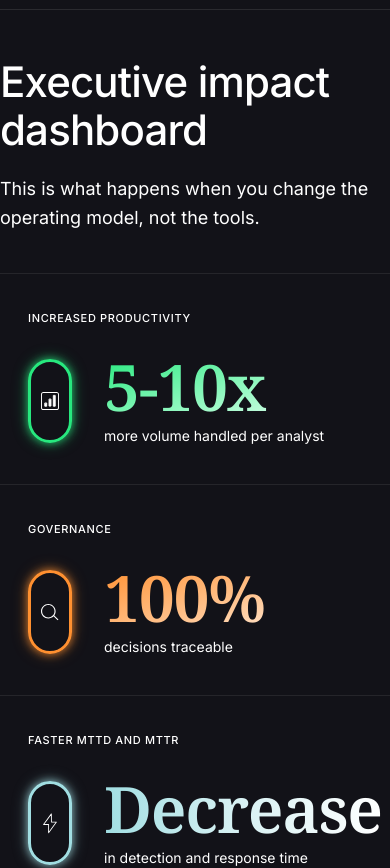
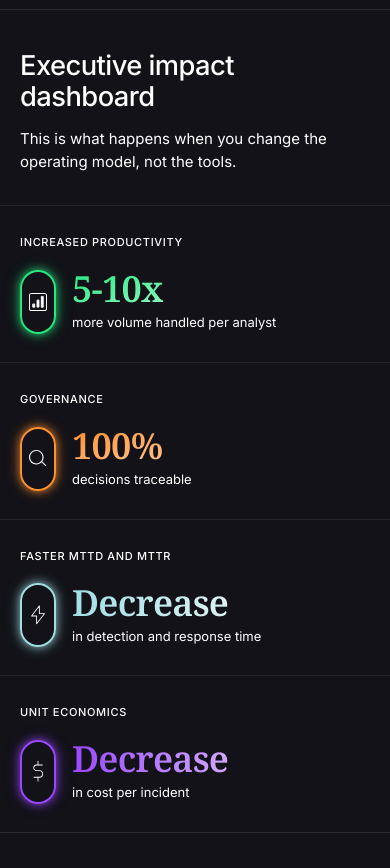
Before and after one commit to MuhammadArsalan-sirp/sirp.io, a Next.js app: page /enterprise-soc in a window 390 px wide. Shown: the part 4800-5668 px from the top of the page. Built offline with nearby package versions, Linux system fonts and the light colour scheme.

Commit message:
responsive

```diff
--- a/src/components/shared/ImpactMetricsDashboard.css
+++ b/src/components/shared/ImpactMetricsDashboard.css
@@ -20,12 +20,24 @@
   justify-content: center;
 }
 
+.impact-metrics-heading {
+  font-size: clamp(2rem, 3vw, 2.8rem);
+  line-height: 1.15;
+  letter-spacing: -0.02em;
+}
+
+.impact-metrics-subtext {
+  font-size: 16px;
+  margin-top: 1.25rem;
+}
+
 /* ─── Metric cells ────────────────────────────────────────── */
 .impact-metrics-cell {
   padding: 44px 40px;
   display: flex;
   flex-direction: column;
   gap: 28px;
+  min-width: 0;
 }
 
 .impact-metrics-cell:nth-child(2),
@@ -36,81 +48,6 @@
 .impact-metrics-cell:nth-child(2),
 .impact-metrics-cell:nth-child(4) {
   border-right: 1px solid rgba(255, 255, 255, 0.08);
-}
-
-/* ─── Tablet (768px – 1023px): 2-column ──────────────────── */
-@media (max-width: 1023px) {
-  .impact-metrics-grid {
-    grid-template-columns: 1fr 1fr;
-    grid-template-rows: auto;
-  }
-
-  .impact-metrics-heading-cell {
-    grid-column: 1 / -1;
-    grid-row: auto;
-    padding-block: 40px;
-    padding-inline: 0 56px;
-    border-right: none;
-    border-bottom: 1px solid rgba(255, 255, 255, 0.08);
-  }
-
-  .impact-metrics-cell:nth-child(2),
-  .impact-metrics-cell:nth-child(3) {
-    border-bottom: 1px solid rgba(255, 255, 255, 0.08);
-  }
-
-  .impact-metrics-cell:nth-child(2),
-  .impact-metrics-cell:nth-child(4) {
-    border-right: 1px solid rgba(255, 255, 255, 0.08);
-  }
-
-  .impact-metrics-cell:nth-child(3) {
-    border-right: none;
-  }
-
-  .impact-metrics-cell:nth-child(4),
-  .impact-metrics-cell:nth-child(5) {
-    border-bottom: none;
-  }
-}
-
-/* ─── Mobile (<640px): single column ─────────────────────── */
-@media (max-width: 639px) {
-  .impact-metrics-grid {
-    grid-template-columns: 1fr;
-  }
-
-  .impact-metrics-heading-cell {
-    padding: 48px 40px 40px 0;
-    text-align: left;
-    align-items: flex-start;
-  }
-
-  .impact-metrics-cell {
-    padding: 36px 28px;
-    border-right: none !important;
-    border-bottom: 1px solid rgba(255, 255, 255, 0.08);
-  }
-
-  .impact-metrics-cell:last-child {
-    border-bottom: none;
-  }
-
-  .impact-metrics-heading-cell h2 {
-    font-size: 42px !important;
-  }
-
-  .impact-metrics-heading-cell p {
-    font-size: 18px !important;
-  }
-
-  .impact-metrics-value {
-    font-size: 48px;
-  }
-
-  .impact-metrics-body p {
-    white-space: normal;
-  }
 }
 
 /* ─── Badge ───────────────────────────────────────────────── */
@@ -141,6 +78,13 @@
 .impact-metrics-body > div:last-child {
   flex: 1;
   min-width: 0;
+}
+
+.impact-metrics-subtitle {
+  font-family: var(--font-inter, sans-serif);
+  font-size: 14px;
+  line-height: 1.45;
+  margin-top: 6px;
 }
 
 .impact-metrics-body p {
@@ -263,3 +207,162 @@
   -webkit-text-fill-color: transparent;
   background-clip: text;
 }
+
+/* ─── Tablet (768px – 1023px): 2-column ──────────────────── */
+@media (max-width: 1023px) {
+  .impact-metrics-grid {
+    grid-template-columns: 1fr 1fr;
+    grid-template-rows: auto;
+  }
+
+  .impact-metrics-heading-cell {
+    grid-column: 1 / -1;
+    grid-row: auto;
+    padding-block: 40px;
+    padding-inline: 24px 48px;
+    border-right: none;
+    border-bottom: 1px solid rgba(255, 255, 255, 0.08);
+  }
+
+  .impact-metrics-heading {
+    font-size: clamp(1.75rem, 4vw, 2.25rem);
+  }
+
+  .impact-metrics-subtext {
+    font-size: 15px;
+    margin-top: 1rem;
+  }
+
+  .impact-metrics-cell {
+    padding: 32px 28px;
+    gap: 20px;
+  }
+
+  .impact-metrics-cell:nth-child(2),
+  .impact-metrics-cell:nth-child(3) {
+    border-bottom: 1px solid rgba(255, 255, 255, 0.08);
+  }
+
+  .impact-metrics-cell:nth-child(2),
+  .impact-metrics-cell:nth-child(4) {
+    border-right: 1px solid rgba(255, 255, 255, 0.08);
+  }
+
+  .impact-metrics-cell:nth-child(3) {
+    border-right: none;
+  }
+
+  .impact-metrics-cell:nth-child(4),
+  .impact-metrics-cell:nth-child(5) {
+    border-bottom: none;
+  }
+
+  .impact-metrics-body {
+    flex-direction: row;
+    gap: 24px;
+    align-items: center;
+  }
+
+  .impact-metrics-body p,
+  .impact-metrics-subtitle {
+    white-space: normal;
+  }
+
+  .impact-metrics-value {
+    font-size: clamp(2.25rem, 6vw, 3.25rem);
+    white-space: normal;
+    word-break: break-word;
+  }
+
+  .impact-metrics-pill {
+    width: 40px;
+    height: 72px;
+  }
+}
+
+/* ─── Mobile (<640px): single column ─────────────────────── */
+@media (max-width: 639px) {
+  .impact-metrics-grid {
+    grid-template-columns: 1fr;
+    grid-template-rows: auto;
+  }
+
+  .impact-metrics-heading-cell {
+    padding: 40px 24px 32px;
+    text-align: left;
+    align-items: flex-start;
+  }
+
+  .impact-metrics-heading {
+    font-size: clamp(1.625rem, 7vw, 2rem);
+  }
+
+  .impact-metrics-subtext {
+    font-size: 15px;
+    line-height: 1.5;
+  }
+
+  .impact-metrics-cell {
+    padding: 28px 24px;
+    gap: 18px;
+    border-right: none !important;
+    border-bottom: 1px solid rgba(255, 255, 255, 0.08);
+  }
+
+  .impact-metrics-cell:nth-child(4),
+  .impact-metrics-cell:nth-child(5) {
+    border-bottom: 1px solid rgba(255, 255, 255, 0.08);
+  }
+
+  .impact-metrics-cell:last-child {
+    border-bottom: none;
+  }
+
+  .impact-metrics-body {
+    flex-direction: row;
+    gap: 20px;
+    align-items: center;
+  }
+
+  .impact-metrics-pill {
+    width: 36px;
+    height: 64px;
+  }
+
+  .impact-metrics-pill--teal::before,
+  .impact-metrics-pill--orange::before,
+  .impact-metrics-pill--decrease::before,
+  .impact-metrics-pill--decrease-right::before {
+    border-width: 2.5px;
+  }
+
+  .impact-metrics-value {
+    font-size: clamp(2rem, 10vw, 2.75rem);
+    white-space: normal;
+    word-break: break-word;
+  }
+
+  .impact-metrics-subtitle {
+    font-size: 13px;
+    white-space: normal;
+  }
+}
+
+/* ─── Narrow mobile (<400px) ─────────────────────────────── */
+@media (max-width: 399px) {
+  .impact-metrics-heading-cell {
+    padding-inline: 20px;
+  }
+
+  .impact-metrics-cell {
+    padding-inline: 20px;
+  }
+
+  .impact-metrics-body {
+    gap: 16px;
+  }
+
+  .impact-metrics-value {
+    font-size: clamp(1.75rem, 11vw, 2.25rem);
+  }
+}
--- a/src/components/shared/ImpactMetricsDashboard.tsx
+++ b/src/components/shared/ImpactMetricsDashboard.tsx
@@ -70,20 +70,10 @@ export function ImpactMetricsDashboard({
           transition={{ duration: 0.5 }}
           className="impact-metrics-heading-cell"
         >
-          <h2
-            className="font-sans font-bold text-white"
-            style={{
-              fontSize: 'clamp(2rem, 3vw, 2.8rem)',
-              lineHeight: '1.15',
-              letterSpacing: '-0.02em',
-            }}
-          >
+          <h2 className="impact-metrics-heading font-sans font-bold text-white">
             {heading}
           </h2>
-          <p
-            className="font-sans text-white/60 leading-relaxed mt-5"
-            style={{ fontSize: '16px' }}
-          >
+          <p className="impact-metrics-subtext font-sans text-white/60 leading-relaxed">
             {subtext}
           </p>
         </motion.div>
@@ -111,16 +101,7 @@ export function ImpactMetricsDashboard({
               </div>
               <div>
                 <div className={getValueClassName(metric)}>{metric.value}</div>
-                <p
-                  className="text-white"
-                  style={{
-                    fontFamily: 'var(--font-inter, sans-serif)',
-                    fontSize: '14px',
-                    marginTop: '6px',
-                  }}
-                >
-                  {metric.subtitle}
-                </p>
+                <p className="impact-metrics-subtitle text-white">{metric.subtitle}</p>
               </div>
             </div>
           </motion.div>
```
